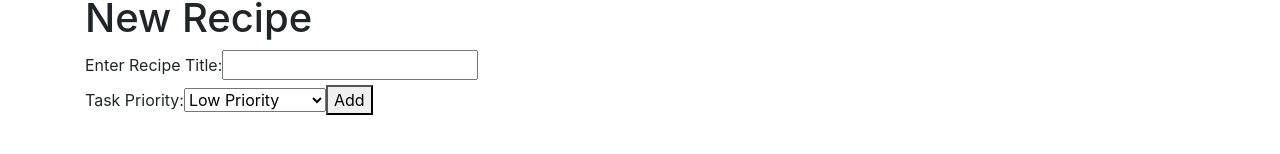
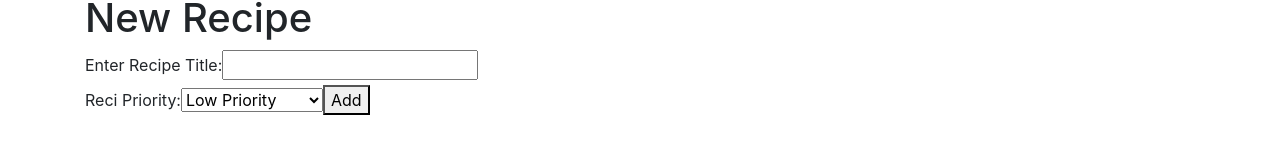
Before and after one commit to devinmounts/recipe-binding, an Angular app: page / in a window 1280 px wide. Shown: the part 362-516 px from the top of the page. Built offline with nearby package versions, Linux system fonts and the light colour scheme.

Commit message:
update the recipe-list component1

```diff
--- a/src/app/new-recipe/new-recipe.component.html
+++ b/src/app/new-recipe/new-recipe.component.html
@@ -4,7 +4,7 @@
  <input #newTitle>
 </div>
 <div>
-  <label>Task Priority:</label>
+  <label>Reci Priority:</label>
   <select #newPriority>
     <option [value]="1"> Low Priority </option>
     <option [value]="2"> Medium Priority </option>
```
